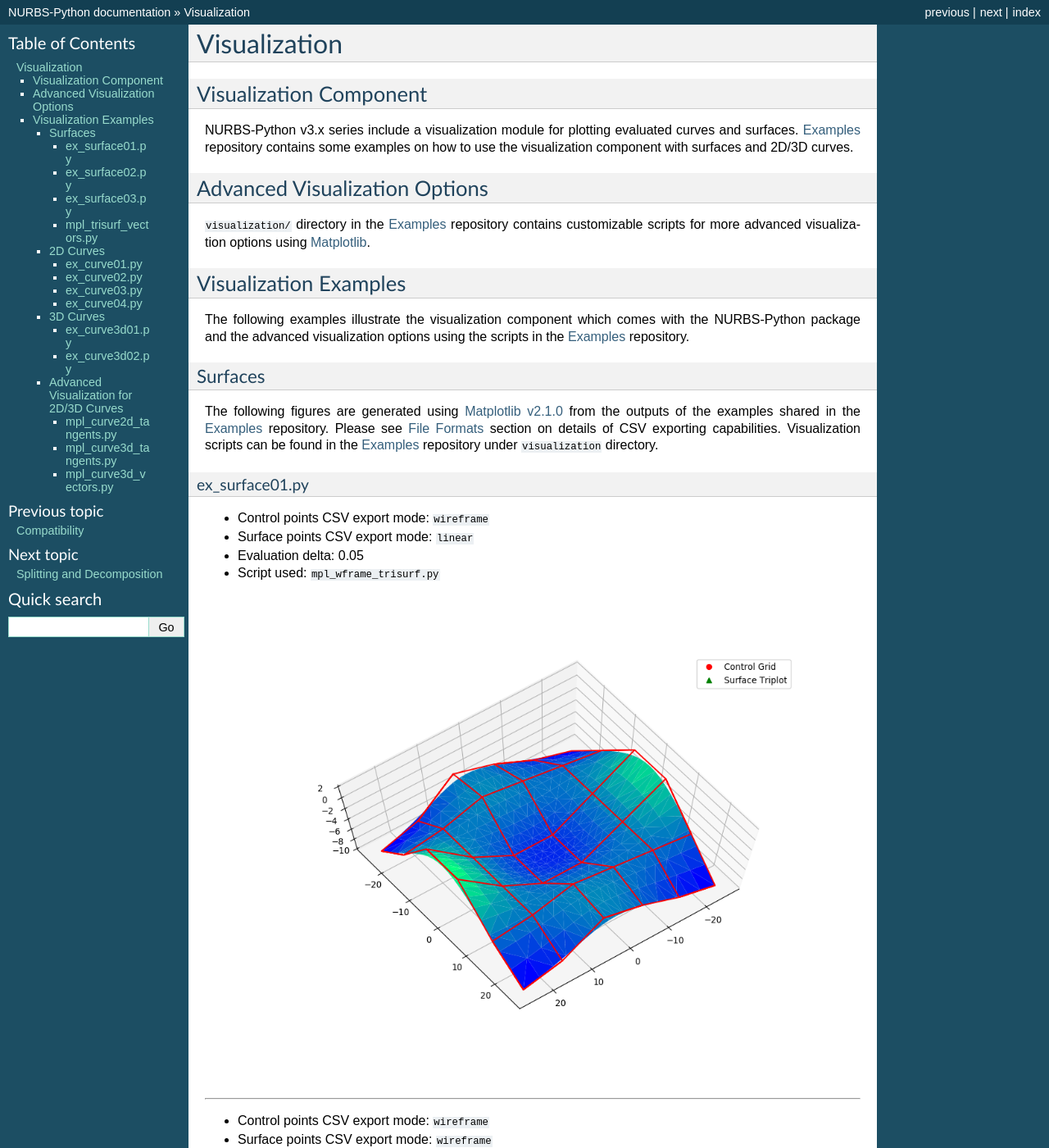
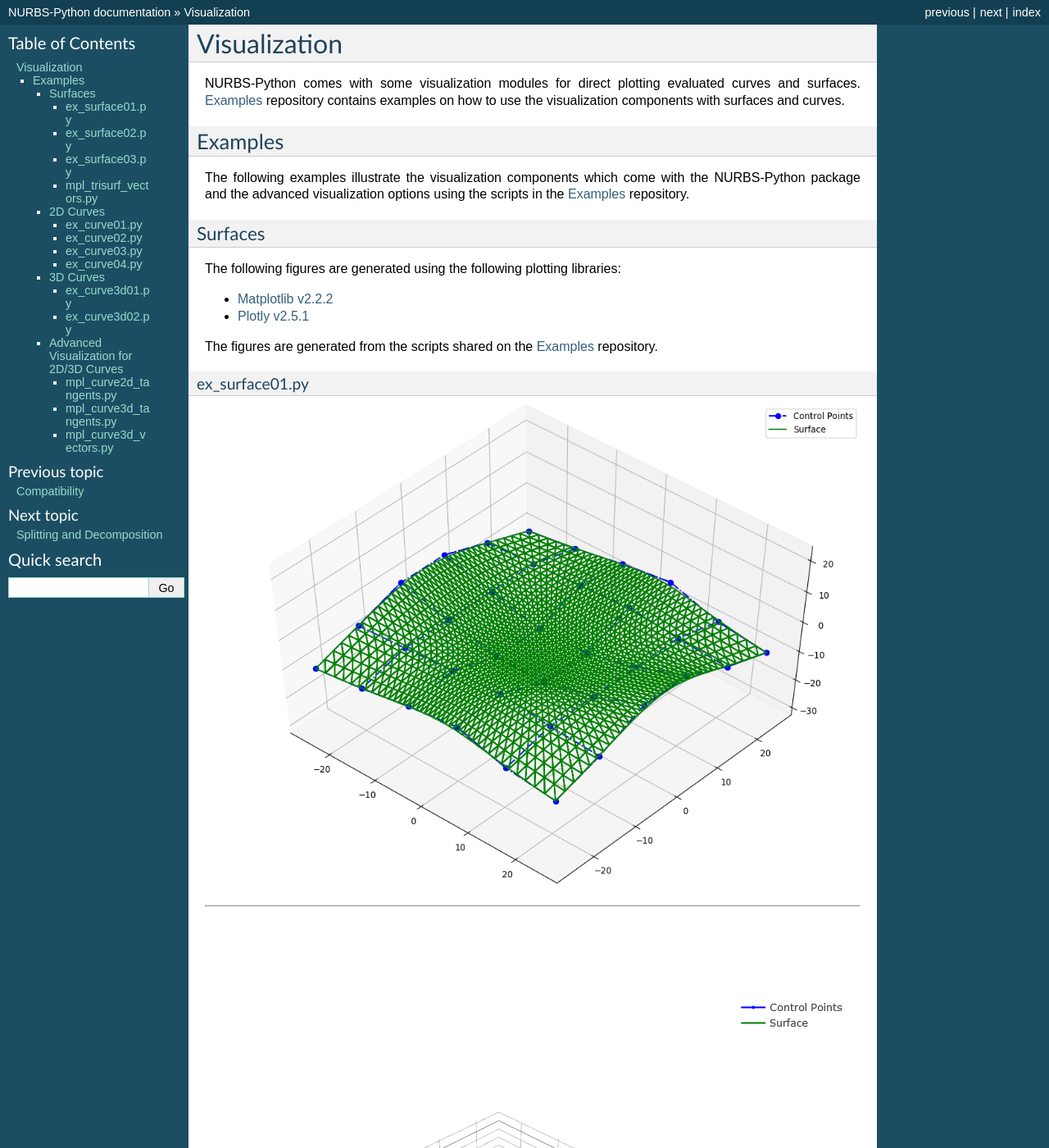
Before and after one commit to orbingol/NURBS-Python, a Sphinx documentation site: the page built from docs/visualization.rst, in a window 1280 px wide and 1400 px high. Shown: the whole window at 82% size. Built offline with Sphinx 7.4.7, drawn with Linux system fonts in a browser that asks for light colours; formulas are drawn with MathJax 3; some of the changed text lies outside the part shown.

Commit message:
Update visualization docs

```diff
--- a/docs/visualization.rst
+++ b/docs/visualization.rst
@@ -1,48 +1,37 @@
 Visualization
 ^^^^^^^^^^^^^
 
-Visualization Component
-=======================
+NURBS-Python comes with some visualization modules for direct plotting evaluated curves and surfaces. Examples_
+repository contains examples on how to use the visualization components with surfaces and curves.
 
-NURBS-Python v3.x series include a visualization module for plotting evaluated curves and surfaces. Examples_
-repository contains some examples on how to use the visualization component with surfaces and 2D/3D curves.
+Examples
+========
 
-Advanced Visualization Options
-==============================
-
-``visualization/`` directory in the Examples_ repository contains customizable scripts for more advanced visualization
-options using `Matplotlib <https://matplotlib.org>`_.
-
-Visualization Examples
-======================
-
-The following examples illustrate the visualization component which comes with the NURBS-Python package and
+The following examples illustrate the visualization components which come with the NURBS-Python package and
 the advanced visualization options using the scripts in the Examples_ repository.
 
 Surfaces
 --------
 
-The following figures are generated using `Matplotlib v2.1.0 <https://matplotlib.org>`_ from the outputs of the examples
-shared in the Examples_ repository. Please see :doc:`File Formats <file_formats>` section on details of CSV exporting
-capabilities. Visualization scripts can be found in the Examples_ repository under ``visualization`` directory.
+The following figures are generated using the following plotting libraries:
+
+* `Matplotlib v2.2.2 <https://matplotlib.org>`_
+* `Plotly v2.5.1 <https://plot.ly/python/>`_
+
+The figures are generated from the scripts shared on the Examples_ repository.
 
 ex_surface01.py
 ~~~~~~~~~~~~~~~
 
-* Control points CSV export mode: ``wireframe``
-* Surface points CSV export mode: ``linear``
-* Evaluation delta: 0.05
-* Script used: ``mpl_wframe_trisurf.py``
-
 .. image:: images/ex_surface01_mpl.png
-    :alt: Surface example 1
+    :alt: Surface example 1 with Matplotlib
 
 -----
 
-* Control points CSV export mode: ``wireframe``
-* Surface points CSV export mode: ``wireframe``
-* Evaluation delta: 0.005
-* Script used: ``mpl_wframe_wframe.py``
+.. image:: images/ex_surface01_plotly.png
+    :alt: Surface example 1 with Plotly
+
+-----
 
 .. image:: images/ex_surface01_mpl_wf.png
     :alt: Surface example 1 - wireframe model
@@ -50,24 +39,24 @@
 ex_surface02.py
 ~~~~~~~~~~~~~~~
 
-* Control points CSV export mode: ``wireframe``
-* Surface points CSV export mode: ``linear``
-* Evaluation delta: 0.05
-* Script used: ``mpl_wframe_trisurf.py``
+.. image:: images/ex_surface02_mpl.png
+    :alt: Surface example 2 with Matplotlib
 
-.. image:: images/ex_surface02_mpl.png
-    :alt: Surface example 2
+-----
+
+.. image:: images/ex_surface02_plotly.png
+    :alt: Surface example 2 with Plotly
 
 ex_surface03.py
 ~~~~~~~~~~~~~~~
 
-* Control points CSV export mode: ``linear``
-* Surface points CSV export mode: ``wireframe``
-* Evaluation delta: 0.05
-* Script used: ``mpl_scatter_wframe.py``
+.. image:: images/ex_surface03_mpl.png
+    :alt: Surface example 3 with Matplotlib
 
-.. image:: images/ex_surface03_mpl.png
-    :alt: Surface example 3
+-----
+
+.. image:: images/ex_surface03_plotly.png
+    :alt: Surface example 3 with Plotly
 
 mpl_trisurf_vectors.py
 ~~~~~~~~~~~~~~~~~~~~~~
@@ -80,9 +69,6 @@
 
 2D Curves
 ---------
-
-The following examples illustrate the direct output of the visualization component, ``geomdl.visualization`` for 2D
-curves.
 
 ex_curve01.py
 ~~~~~~~~~~~~~
@@ -125,8 +111,12 @@
 ~~~~~~~~~~~~~~~
 
 .. image:: images/ex_curve3d02_vis.png
-    :alt: 3D curve example 2
+    :alt: 3D curve example 2 with Matplotlib
 
+-----
+
+.. image:: images/ex_curve3d02_plotly.png
+    :alt: 3D curve example 2 with Plotly
 
 Advanced Visualization for 2D/3D Curves
 ---------------------------------------
```
Also changed, not shown: other parts of docs/visualization.rst (+1 -1 lines), docs/images/ex_curve3d02_plotly.png (added), docs/images/ex_surface01_mpl.png, docs/images/ex_surface01_plotly.png (added), docs/images/ex_surface02_mpl.png, docs/images/ex_surface02_plotly.png (added), docs/images/ex_surface03_mpl.png, docs/images/ex_surface03_plotly.png (added).
